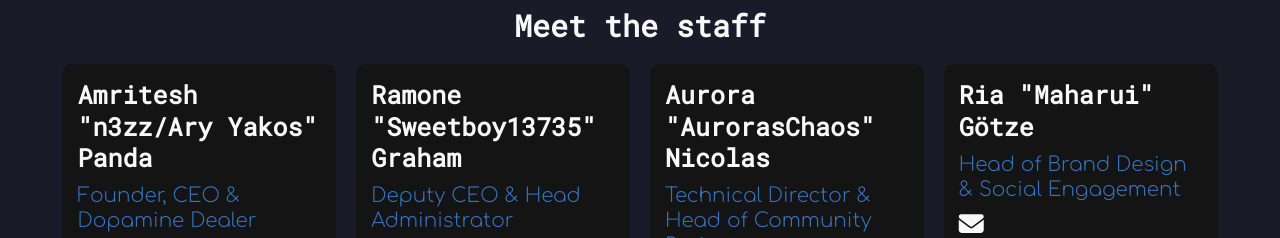
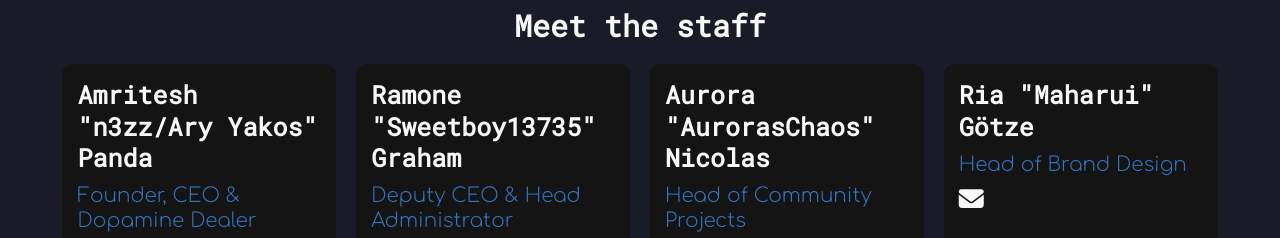
Before and after one commit to PseudoDopamine/PseudoDopamine.github.io, a plain HTML site: page index.html in a window 1280 px wide. Shown: the part 1173-1411 px from the top of the page. Drawn offline with Linux system fonts and the light colour scheme.

Commit message:
Re-factor staff member roles
Shortening roles for Aurora and Ria

```diff
--- a/index.html
+++ b/index.html
@@ -123,7 +123,7 @@
             </article>
             <article class="card">
               <h4 class="name">Aurora "AurorasChaos" Nicolas</h4>
-              <p class="role">Technical Director & Head of Community Projects</p>
+              <p class="role">Head of Community Projects</p>
               <ul class="contact menu">
                 <li>
                   <a class="icon" href="https://AurorasChaos.github.io" target="_blank">
@@ -139,7 +139,7 @@
             </article>
             <article class="card">
               <h4 class="name">Ria "Maharui" Götze</h4>
-              <p class="role">Head of Brand Design & Social Engagement</p>
+              <p class="role">Head of Brand Design</p>
               <ul class="contact menu">
                 <li>
                   <a class="icon" href="mailto:ria.goetze@gmail.com">
```
